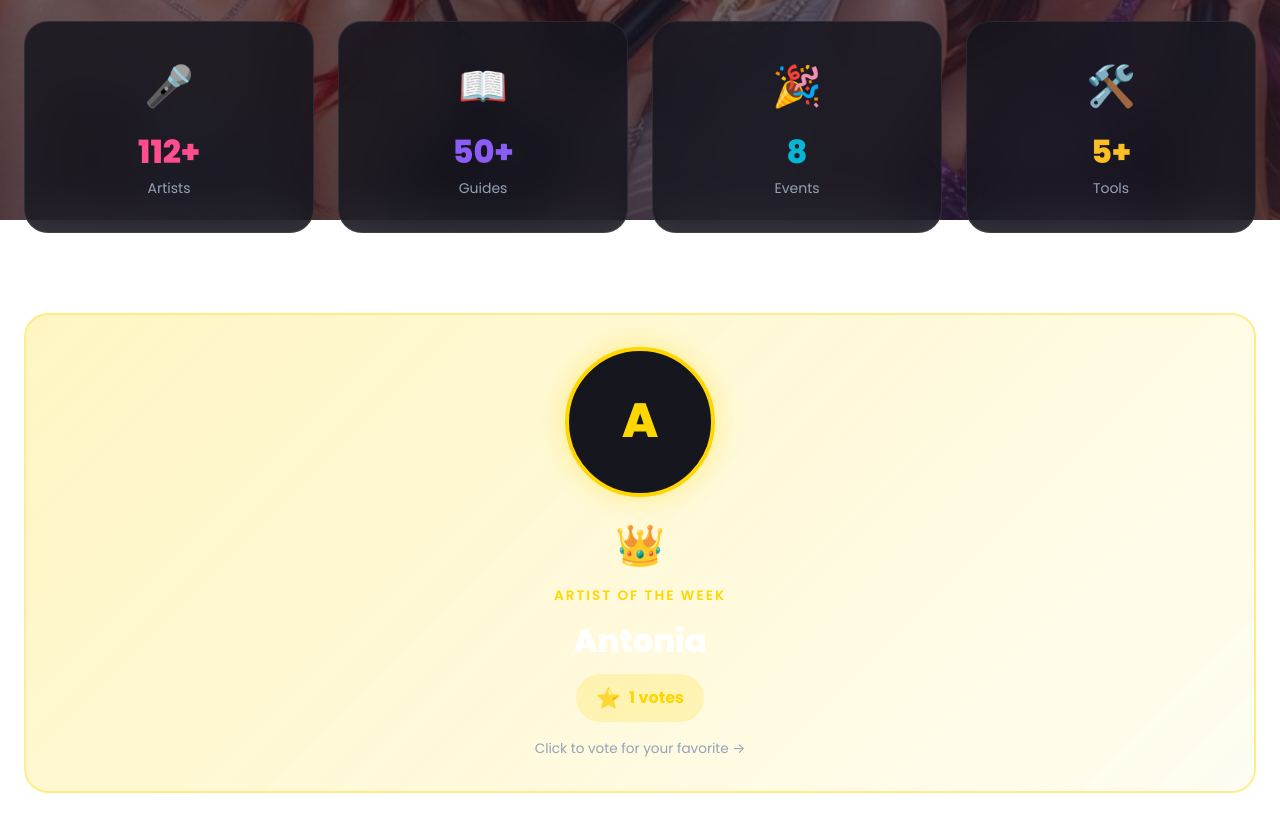
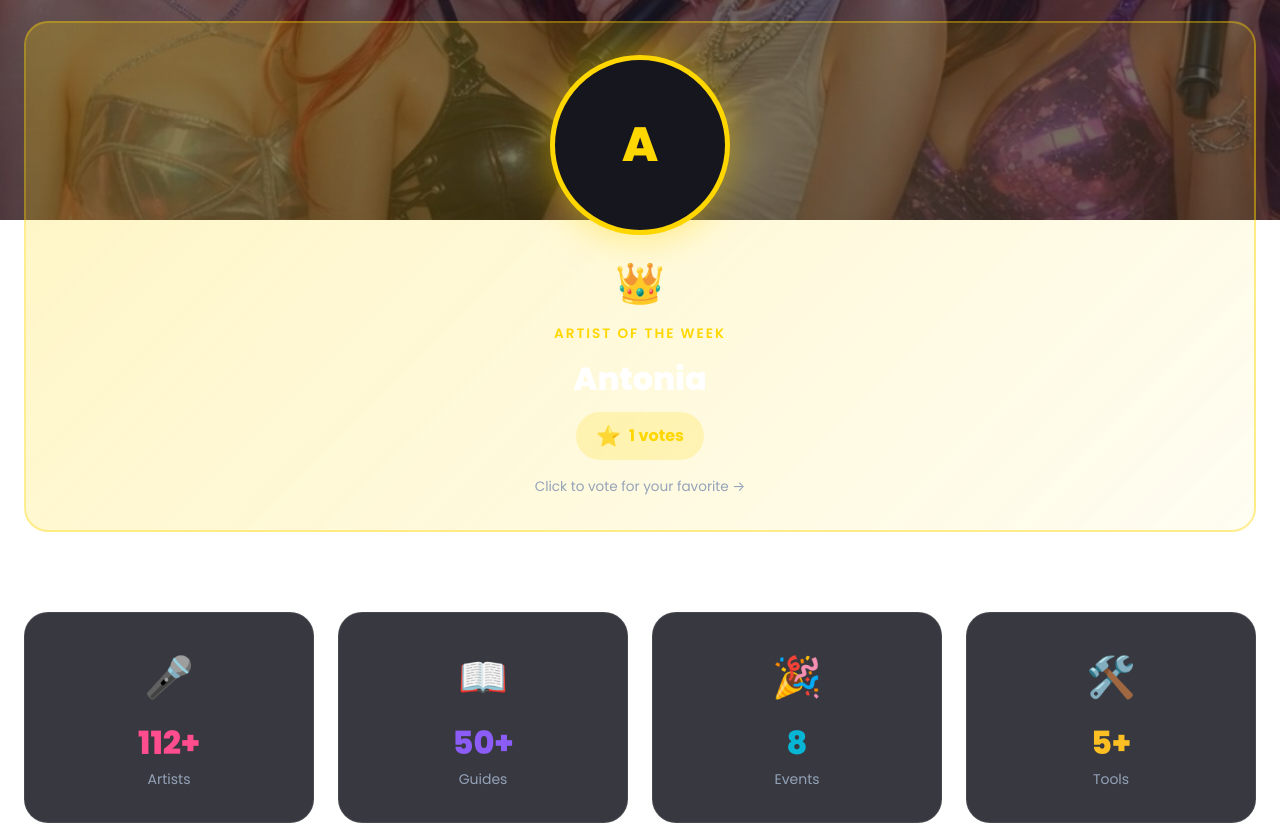
Before and after one commit to KadRiftbound/apexgirl-next, a Next.js app: page /en/ in a window 1280 px wide. Shown: the part 580-1405 px from the top of the page. Built offline with nearby package versions, Linux system fonts and the light colour scheme; no server answers.

Commit message:
Fix UI: enlarge logo, fix background, artist of week, 7 artists per row, tierlist images

```diff
--- a/src/app/[lang]/database/page.tsx
+++ b/src/app/[lang]/database/page.tsx
@@ -379,8 +379,8 @@ export default function DatabasePage() {
             {/* Grid - Full Portraits */}
             <div style={{
               display: "grid",
-              gridTemplateColumns: "repeat(auto-fill, minmax(100px, 1fr))",
-              gap: "8px"
+              gridTemplateColumns: "repeat(auto-fill, minmax(140px, 1fr))",
+              gap: "12px"
             }}>
               {filteredArtists
                 .sort((a, b) => rankOrder[a.rank] - rankOrder[b.rank])
--- a/src/app/[lang]/events/page.tsx
+++ b/src/app/[lang]/events/page.tsx
@@ -83,7 +83,6 @@ export default function EventsPage() {
   return (
     <div style={{
       minHeight: "100vh",
-      background: "linear-gradient(180deg, #0f0f1a 0%, #1a1a2e 50%, #16213e 100%)",
       paddingBottom: "60px"
     }}>
       {/* Header */}
--- a/src/app/[lang]/layout.tsx
+++ b/src/app/[lang]/layout.tsx
@@ -112,6 +112,20 @@ export default async function LocaleLayout({
   return (
     <>
       <script
+        async
+        src="https://www.googletagmanager.com/gtag/js?id=G-Y082CPMLKJ"
+      />
+      <script
+        dangerouslySetInnerHTML={{
+          __html: `
+            window.dataLayer = window.dataLayer || [];
+            function gtag(){dataLayer.push(arguments);}
+            gtag('js', new Date());
+            gtag('config', 'G-Y082CPMLKJ');
+          `
+        }}
+      />
+      <script
         type="application/ld+json"
         dangerouslySetInnerHTML={{
           __html: JSON.stringify({
--- a/src/app/[lang]/page.tsx
+++ b/src/app/[lang]/page.tsx
@@ -155,33 +155,8 @@ export default function HomePage() {
           </div>
         </section>
 
-        {/* Stats */}
-        <section style={{ padding: "40px 0" }}>
-          <div className="grid grid-cols-4">
-            <div className="glass-card text-center" style={{ padding: "32px 20px" }}>
-              <div style={{ fontSize: "2.5rem", marginBottom: "8px" }}>🎤</div>
-              <div style={{ fontSize: "2rem", fontWeight: 800, color: "var(--primary)" }}>112+</div>
-              <div style={{ fontSize: "0.875rem", color: "var(--text-muted)" }}>{text.artists}</div>
-            </div>
-            <div className="glass-card text-center" style={{ padding: "32px 20px" }}>
-              <div style={{ fontSize: "2.5rem", marginBottom: "8px" }}>📖</div>
-              <div style={{ fontSize: "2rem", fontWeight: 800, color: "var(--secondary)" }}>50+</div>
-              <div style={{ fontSize: "0.875rem", color: "var(--text-muted)" }}>{text.guides}</div>
-            </div>
-            <div className="glass-card text-center" style={{ padding: "32px 20px" }}>
-              <div style={{ fontSize: "2.5rem", marginBottom: "8px" }}>🎉</div>
-              <div style={{ fontSize: "2rem", fontWeight: 800, color: "var(--accent)" }}>8</div>
-              <div style={{ fontSize: "0.875rem", color: "var(--text-muted)" }}>{text.events}</div>
-            </div>
-            <div className="glass-card text-center" style={{ padding: "32px 20px" }}>
-              <div style={{ fontSize: "2.5rem", marginBottom: "8px" }}>🛠️</div>
-              <div style={{ fontSize: "2rem", fontWeight: 800, color: "var(--accent-yellow)" }}>5+</div>
-              <div style={{ fontSize: "0.875rem", color: "var(--text-muted)" }}>{text.tools}</div>
-            </div>
-          </div>
-        </section>
-
-        {/* Artist of the Week - Always show for demo */}
+        {/* Artist of the Week */}
+        {weeklyTop && (
         <section style={{ padding: "40px 0" }}>
           <Link href={`/${lang}/tierlist/`} style={{ textDecoration: "none" }}>
             <div style={{
@@ -208,23 +183,22 @@ export default function HomePage() {
                 pointerEvents: "none"
               }} />
 
-              {/* Artist Image or Placeholder */}
+              {/* Artist Image */}
               <div style={{
-                width: "150px",
-                height: "150px",
+                width: "180px",
+                height: "180px",
                 borderRadius: "50%",
-                border: "4px solid #ffd700",
+                border: "5px solid #ffd700",
                 overflow: "hidden",
                 marginBottom: "16px",
                 position: "relative",
-                boxShadow: "0 0 30px rgba(255, 215, 0, 0.4)",
+                boxShadow: "0 0 40px rgba(255, 215, 0, 0.5)",
                 background: "var(--bg-card)",
                 display: "flex",
                 alignItems: "center",
                 justifyContent: "center"
               }}>
-                {weeklyTop?.artist_name ? (
-                  artistImage ? (
+                {artistImage ? (
                   <img
                     src={`/assets/images/artists/${artistImage}`}
                     alt={weeklyTop.artist_name}
@@ -232,11 +206,8 @@ export default function HomePage() {
                   />
                 ) : (
                   <span style={{ fontSize: "3rem", fontWeight: 800, color: "#ffd700" }}>
-                      {artistName.charAt(0) || weeklyTop.artist_name.charAt(0)}
+                    {artistName?.charAt(0) || weeklyTop?.artist_name?.charAt(0)}
                   </span>
-                  )
-                ) : (
-                  <span style={{ fontSize: "3rem" }}>👑</span>
                 )}
               </div>
 
@@ -287,6 +258,33 @@ export default function HomePage() {
               </div>
             </div>
           </Link>
+        </section>
+        )}
+
+        {/* Stats */}
+        <section style={{ padding: "40px 0" }}>
+          <div className="grid grid-cols-4">
+            <div className="glass-card text-center" style={{ padding: "32px 20px" }}>
+              <div style={{ fontSize: "2.5rem", marginBottom: "8px" }}>🎤</div>
+              <div style={{ fontSize: "2rem", fontWeight: 800, color: "var(--primary)" }}>112+</div>
+              <div style={{ fontSize: "0.875rem", color: "var(--text-muted)" }}>{text.artists}</div>
+            </div>
+            <div className="glass-card text-center" style={{ padding: "32px 20px" }}>
+              <div style={{ fontSize: "2.5rem", marginBottom: "8px" }}>📖</div>
+              <div style={{ fontSize: "2rem", fontWeight: 800, color: "var(--secondary)" }}>50+</div>
+              <div style={{ fontSize: "0.875rem", color: "var(--text-muted)" }}>{text.guides}</div>
+            </div>
+            <div className="glass-card text-center" style={{ padding: "32px 20px" }}>
+              <div style={{ fontSize: "2.5rem", marginBottom: "8px" }}>🎉</div>
+              <div style={{ fontSize: "2rem", fontWeight: 800, color: "var(--accent)" }}>8</div>
+              <div style={{ fontSize: "0.875rem", color: "var(--text-muted)" }}>{text.events}</div>
+            </div>
+            <div className="glass-card text-center" style={{ padding: "32px 20px" }}>
+              <div style={{ fontSize: "2.5rem", marginBottom: "8px" }}>🛠️</div>
+              <div style={{ fontSize: "2rem", fontWeight: 800, color: "var(--accent-yellow)" }}>5+</div>
+              <div style={{ fontSize: "0.875rem", color: "var(--text-muted)" }}>{text.tools}</div>
+            </div>
+          </div>
         </section>
 
         {/* Promo Codes */}
--- a/src/app/[lang]/tierlist/page.tsx
+++ b/src/app/[lang]/tierlist/page.tsx
@@ -284,8 +284,8 @@ export default function TierListPage() {
                           }}
                         >
                           <div style={{
-                            width: "80px",
-                            height: "100px",
+                            width: "112px",
+                            height: "140px",
                             margin: "0 auto 6px",
                             borderRadius: "var(--radius-md)",
                             border: `2px solid ${rankColors[artist.rank]}`,
@@ -571,8 +571,8 @@ export default function TierListPage() {
                     transform: "translateY(40px)"
                   }}>
                     <div style={{
-                      width: "80px",
-                      height: "80px",
+                      width: "112px",
+                      height: "112px",
                       margin: "0 auto 8px",
                       borderRadius: "50%",
                       border: "3px solid #cd7f32",
```
Lines whose indentation alone changed are shown as unchanged.
